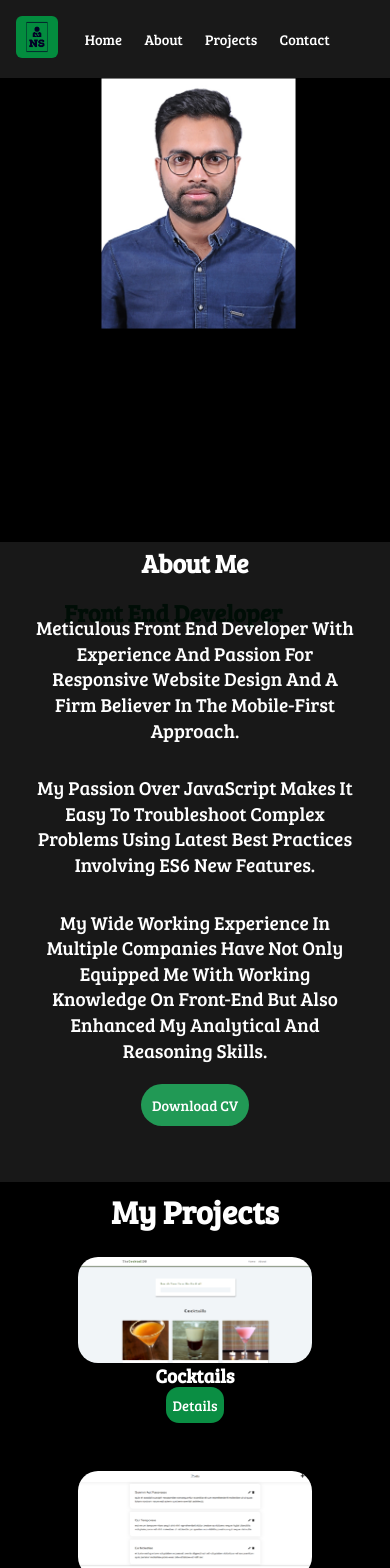
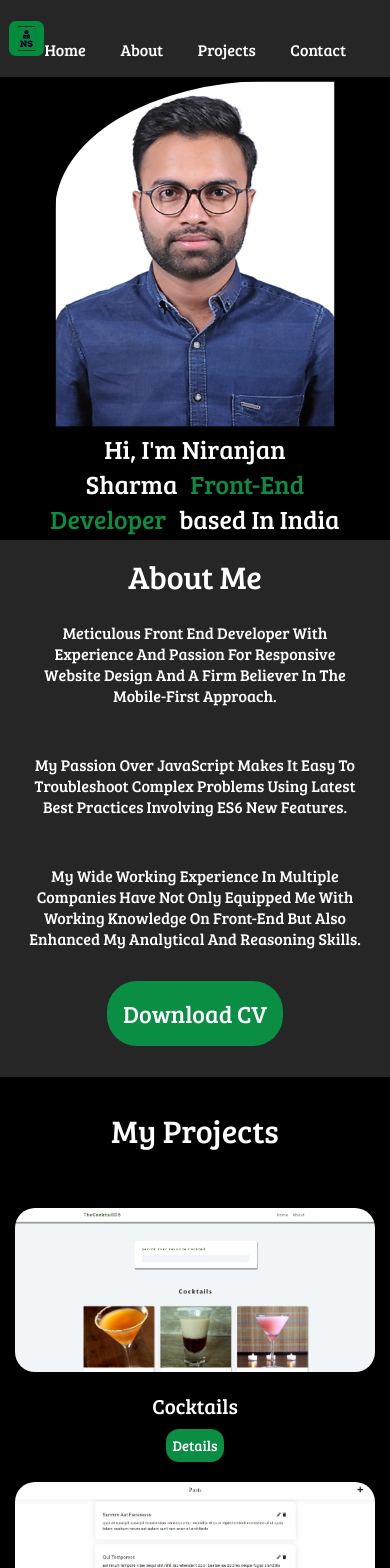
Before and after one commit to rockieroshan/portfolio, a React (Create React App) app: page / in a window 390 px wide. Shown: the top 1568 px of the page. Built offline with nearby package versions, Linux system fonts and the light colour scheme.

Commit message:
chore: code refactor

```diff
--- a/src/App.css
+++ b/src/App.css
@@ -1,97 +1,18 @@
-/* /* *{
+*{
   padding: 0;
   margin: 0;
   box-sizing: border-box;
-  outline: none;
-}
-body{
-  width: 100%;
-  height: 100%;
-  background-color: #000;
-  font-family: sans-serif;
-}
-a{
-  text-decoration: none;
-  color: #fff;
+  font-family: "Bree Serif", serif;
+  color: white;
 }
 
-h1,h2,h3,h4,h5,h6,span{
-  font-size: 18px;
-  color: #fff;
-  font-family: Poppins,sans-serif;
+html,
+body {
+  max-width: 100%;
+  overflow-x: hidden;
+  scroll-behavior: smooth;
 }
-li{
-  overflow: hidden;
+
+#root {
+  background-color: black;
 }
-span{
-  display: block;
-}
-p{
-  font-size: 16px;
-  font-family: Poppins,sans-serif;
-}
-input{
-  color: rgba(198,201,216,.75);
-}
-button.btn {
-  font-size: 18px;
-  font-weight: 500;
-  border-radius: 5px;
-  border: 2px solid #f9004d;
-  background-color: #f9004d;
-  color: #fff!important;
-  text-transform: uppercase;
-  letter-spacing: 2px;
-  transition: .4s all ease;
-  height: 50px;
-  width: 180px;
-  margin: 0px 10px;
-}
-.p__color {
-  color: rgba(198,201,216,.75);
-  font-size: 18px;
-  line-height: 30px;
-  font-family: Poppins,sans-serif;
-  margin-bottom: 15px;
-}
-button.about.btn.pointer:hover {
-  background: #fff;
-  color: #000!important;
-}
-/* RESPONSIVE */
-/* @media only screen and (max-width: 768px){
-.col__2 {
-    max-width: 100%;
-}
-}
-@media only screen and (max-width: 768px){
-.col__3 {
-    max-width: 50%;
-}
-}
-@media only screen and (max-width: 425px){
-.col__3 {
-    max-width: 100%;
-}
-}
-@media only screen and (max-width: 425px){
-span.copyright {
-    font-size: 13px!important;
-}
-.footer.d__flex.align__items__center.justify__content__space__between.pz-10 {
-  flex-wrap: wrap;
-}
-} */
-
-
-
-*{
-  padding: 0;
-  margin: 0;
-  overflow-x: hidden;
-
-
-}
-.x-scroll-disabled {
-	overflow-x: hidden;
-}
--- a/src/App.js
+++ b/src/App.js
@@ -1,22 +1,19 @@
-
-import './App.css';
-import Home from './components/Home';
-import Navbar from './components/Navbar';
-import About from './components/About';
-import Projects from './components/Projects';
-import Contact from './components/Contact';
+import "./App.css";
+import Home from "./components/Home";
+import Navbar from "./components/Navbar";
+import About from "./components/About";
+import Projects from "./components/Projects";
+import Contact from "./components/Contact";
 
 function App() {
   return (
-<>
-
-            <Navbar/>
-            <Home/>
-            <About/>
-            <Projects/>
-            <Contact/>
-</>
-
+    <div className="main">
+      <Navbar />
+      <Home />
+      <About />
+      <Projects />
+      <Contact />
+    </div>
   );
 }
 
--- a/src/components/About.css
+++ b/src/components/About.css
@@ -1,67 +1,51 @@
-@import url("https://fonts.googleapis.com/css2?family=Bree+Serif&display=swap");
-
 .about{
-    background: black;
-    text-align: center;
-    opacity: 0.9;
-    height: 40rem;
+    display: flex;
+    justify-content: center;
+    align-items: center;
+    background-color: #262626;
+}
+.aboutMe{
+    font-size: 3rem;
+    text-transform: capitalize;
 }
 
-.about h1{
-    color: white;
-    font-family: "Bree Serif", serif;
-    font-size: 2.8rem;
-    text-transform: capitalize;
-    line-height: 5rem;
-    padding-top: 2rem;
+.about-list {
+    list-style: none;
+    display: flex;
+    max-width: 1400px;
+    text-align: center;
+    margin: 0 auto;
+    justify-content: center;
+    align-items: center;
+    flex-direction: column;
+    font-size: 1.5rem;
 }
 
-.about p {
-    color: white;
-    font-family: "Bree Serif", serif;
-    font-size: 1.4rem;
-    text-transform: capitalize;
-    line-height: 2rem;
-    padding: 1rem;
-    margin: 2rem 5rem 2rem 5rem;
+.part1, .part2, .part3 {
+    margin: 1.5rem 0;
 }
 
-.about a {
-    text-decoration: none;
-    color: white;
+.download-wrapper {
+    margin: 1.5rem 0 2rem 0 ;
+}
+
+.download {
+    background: #0a8e43;
+    border-radius: 30px;
+    color: #fff;
     font-family: "Bree Serif", serif;
     font-size: 1.5rem;
     padding: 1rem;
-    background: rgb(10 142 67);
-    border-radius: 30px;
-    transform: fade 3s ease;
+    text-decoration: none;
 }
 
-.about a:hover{
-    opacity: 0.5;
+@media only screen and (max-width: 600px) {
+    .about-list {
+        font-size: 1rem;
+        width: 340px;
+        margin: 15px 0;
+    }
+    .aboutMe {
+        font-size: 2rem;
+    }
 }
-
-@media (max-width:450px){
-
-    .about h1{
-        font-size: 1.6rem;
-        line-height: 2.6rem;
-        padding-top: 0rem;
-    }
-
-    .about p {
-        font-size: 1.2rem;
-        line-height: 1.6rem;
-        padding: 0rem;
-        margin: 2rem;
-    }
-
-    .about a {
-         font-size: 0.9rem;
-        padding: 0.7rem;
-        background: rgb(10 142 67);
-        border-radius: 30px;
-        transform: fade 3s ease;
-    }
-
-}
--- a/src/components/About.js
+++ b/src/components/About.js
@@ -1,27 +1,42 @@
-import React from 'react'
-import "./About.css"
-import resume from '../documents/Niranjan-Resume.pdf'
+import React from "react";
+import "./About.css";
+import resume from "../documents/Niranjan-Resume.pdf";
 
 const About = () => {
+  return (
+    <section className="about">
+      <ul className="about-list">
+        <li>
+          <div className="aboutMe">About me</div>
+        </li>
+        <li>
+          <div className="part1">
+            Meticulous Front End Developer With Experience And Passion For
+            Responsive Website Design And A Firm Believer In The Mobile-First
+            Approach.
+          </div>
+        </li>
+        <li>
+          <div className="part2">
+            My Passion Over JavaScript Makes It Easy To Troubleshoot Complex
+            Problems Using Latest Best Practices Involving ES6 New Features.
+          </div>
+        </li>
+        <li>
+          <div className="part3">
+            My Wide Working Experience In Multiple Companies Have Not Only
+            Equipped Me With Working Knowledge On Front-End But Also Enhanced My
+            Analytical And Reasoning Skills.
+          </div>
+        </li>
+        <li className="download-wrapper">
+          <a href={resume} className="download" download="Niranjan-Resume.pdf">
+            Download CV
+          </a>
+        </li>
+      </ul>
+    </section>
+  );
+};
 
-
-  return (
-    <section className='about'>
-      <h1>about me</h1>
-      <p>Meticulous Front end developer with experience and passion for responsive website design and a firm believer in the mobile-first approach.</p>
-<p>
-My passion over JavaScript makes it easy to troubleshoot complex problems using latest best practices involving ES6 new features.
-</p>
-<p>
-My wide working experience in multiple companies have not only equipped me with working knowledge on Front-end but also enhanced my analytical and reasoning skills.
-</p>
-
-
-<a href={resume} download="Niranjan-Resume.pdf">Download CV</a>
-
-    </section>
-
-  )
-}
-
-export default About
+export default About;
--- a/src/components/Contact.css
+++ b/src/components/Contact.css
@@ -1,14 +1,9 @@
-@import url("https://fonts.googleapis.com/css2?family=Bree+Serif&display=swap");
-
 .contact {
-    position: relative;
-    background:black;
-    opacity: 0.9;
-    height: 10rem;
+    background-color: #262626;
+    padding: 2rem 0;
 }
-.contact h1 {
+.contactMe {
     color: white;
-    font-family: "Bree Serif", serif;
     font-size: 1.7rem;
     text-transform: capitalize;
     text-align: center;
@@ -18,25 +13,32 @@
 
 .contact .links{
     display: flex;
-    justify-content: space-evenly;
+    justify-content: space-around;
     align-items: center;
+    max-width: 1400px;
+    margin: 0 auto;
+    width: 100%;
 }
 
 .contact img{
     padding: 0.5rem;
-    height: 3rem;
-    width: 3rem;
+    height: 4rem;
+    width: 4rem;
     border-radius: 18px
 }
 
-@media (max-width : 450px) {
-    .contact h1 {
+@media only screen and (max-width: 600px) {
+    .contact {
+        padding: 1rem 0;
+    }
+
+    .contactMe {
         font-size: 1.3rem;
+        margin-bottom: 10px
     }
+
     .contact img{
-
-        height: 2rem;
-        width: 2rem;
-
+        height: 4rem;
+        width: 4rem;
+    }
 }
-}
--- a/src/components/Home.css
+++ b/src/components/Home.css
@@ -1,73 +1,66 @@
-@import url("https://fonts.googleapis.com/css2?family=Bree+Serif&display=swap");
+
 
 .home {
-    background: black;
+    display: flex;
+    justify-content: space-between;
+    align-items: center;
     width: 100%;
-    height: 33rem;
-
+    max-width: 1400px;
+    margin: 1% auto;
 }
 
-.home::before{
-    content: "";
-    position: absolute;
-    background: url('../images/home-bg.JPG') no-repeat;
-    background-size: auto;
-    height: 100%;
-    width: 100%;
-    border-radius: 22%;
-    left: 61%;
+.home-info {
+    font-size: 2.8rem;
+    text-transform: capitalize;
+    max-width: 800px;
 }
 
-.home-info{
-    position: absolute;
-    top: 33%;
-    left: 4rem;
-}
-.home h1,.home h2, .home h3{
-    color: white;
-    font-family: "Bree Serif", serif;
-    font-size: 2.8rem;
-    text-transform: capitalize;
-    line-height: 5rem;
-
+.innerText {
+    color: rgb(10 142 67);
+    padding: 0.8rem;
 }
 
-.home h2{
-
-    font-size: 2.7rem;
-color:rgb(10 142 67);
-
+.displayPicture img{
+    width: 413px;
+    height: 531px;
+    border-top-left-radius: 275px 162px;
 }
 
-.home h3{
-    font-size: 2.4rem;
-}
 
-@media (max-width :430px){
+@media only screen and (max-width: 600px) {
 
     .home{
-        height: 29rem;
+        flex-direction: column;
     }
 
+    .home-info {
+        order: 1;
+        font-size: 1.6rem;
+        width: 355px;
+        text-align: center;
+    }
+
+    .displayPicture img {
+        width: 280px;
+        height: 346px;
+        border-top-left-radius: 214px 130px;
+    }
+/*
     .home h1,.home h2, .home h3{
 
         font-size: 1.5rem;
 
         line-height: 2rem;
-    }
+    } */
 
-    .home-info{
-        position: absolute;
-    top: 67%;
-    left: 4rem;
-    }
 
-    .home::before{
+
+    /* .home::before{
 
         width: 50%;
         height:50%;
         border-radius:0;
         left: 26%;
         background-size: contain;
-    }
+    } */
 }
--- a/src/components/Home.js
+++ b/src/components/Home.js
@@ -1,18 +1,20 @@
-import React from 'react'
-import './Home.css'
+import React from "react";
+import "./Home.css";
+import displayPicture from "../images/displayPicture.JPG";
+
 const Home = () => {
   return (
-
-    <section className='home'>
+    <section className="home">
       <div className="home-info">
-
-      <h1>hi, i'm niranjan sharma</h1>
-      <h2>front end developer</h2>
-      <h3>based in india</h3>
+        Hi, I'm Niranjan Sharma
+        <span className="innerText">Front-End Developer</span>
+        based in india
+      </div>
+      <div className="displayPicture">
+        <img src={displayPicture} alt="DisplayPicture" />
       </div>
     </section>
+  );
+};
 
-  )
-}
-
-export default Home
+export default Home;
--- a/src/components/Navbar.css
+++ b/src/components/Navbar.css
@@ -1,70 +1,89 @@
-@import url("https://fonts.googleapis.com/css2?family=Bree+Serif&display=swap");
+.header {
+  background-color:#262626;
+  display: flex;
+}
 
-.navbar {
+.navbar_wrapper {
+  max-width: 1400px;
+  padding: 0.6rem 1rem 0.6rem 0;
+  width: 100%;
+  margin: 0 auto;
   display: flex;
   align-items: center;
-  width: 100%;
-  overflow: hidden;
+  justify-content: flex-start;
 }
 
-.navbar::before {
-  content: "";
-  background: black;
-  position: absolute;
-  z-index: -1;
-  opacity: 0.9;
-  width: 100%;
-  height: 25%;
+.logo {
+  display: flex;
+  padding-right: 1rem;
 }
-.navbar img {
-  width: 5rem;
-  height: 5rem;
-  border-radius: 30%;
-  padding: 1rem;
+
+.header img {
+  width: 80px;
+  height: 80px;
+  border-radius: 20%;
 }
 
 .navbar-list {
   display: flex;
-  overflow: hidden;
-  color: white;
-  font-family: "Bree Serif", serif;
+  align-items: center;
+  justify-content: center;
   font-size: 1.5rem;
   list-style: none;
 }
 
-.navbar li{
-  margin:0.8rem;
-  padding: 0.4rem;
+.header a {
+  position: relative;
+  margin: 1rem;
+  padding: 0.7rem;
+  border-radius: 30%;
+  text-transform: capitalize;
+  cursor: pointer;
 }
 
-.navbar a {
-  padding: 0.2rem;
-   margin: 0.3rem;
-  border-radius: 11px;
-  text-transform: capitalize;
-  transition: 0.3s;
-
-}
-.navbar a:hover,
-.navbar a:focus {
-  background: rgb(10 142 67);
-  color: black;
-  cursor: pointer;
-
+.header a:before {
+  content: "";
+  position: absolute;
+  width: 100%;
+  height: 2px;
+  bottom: 0;
+  left: 0;
+  background-color: rgb(10 142 67);
+  visibility: hidden;
+  transform: scaleX(0);
+  transition: all 0.3s ease-in-out;
 }
 
-@media (max-width: 430px){
-  .navbar img {
-    width: 2.6rem;
-    height: 2.6rem;
+.header a:hover:before {
+  visibility: visible;
+  transform: scaleX(1);
+}
+
+@media only screen and (max-width: 600px){
+  .header {
+    padding: 2%;
+    justify-content: center;
   }
 
-  .navbar-list {
-font-size: 0.9rem;
+  .navbar_wrapper {
+    padding: 0.6rem 0.1rem;
   }
 
-  .navbar li{
-    padding: 0.2rem;
-    margin:0rem
+  .header img {
+    width: 35px;
+    height: 35px;
+    padding: 0;
+  }
+
+  .logo {
+    padding-right: 0;
+  }
+  .navbar-list {
+    font-size: 1rem;
+  }
+
+  .header a{
+    margin: 0 0.8rem;
+    padding: 0.3rem;
   }
 }
--- a/src/components/Navbar.js
+++ b/src/components/Navbar.js
@@ -1,35 +1,38 @@
 import React from "react";
 import logo from "../images/logo.png";
-import "./Navbar.css"
+import "./Navbar.css";
 
 const Navbar = () => {
-
-
-
   return (
-    <navbar className="navbar" >
-        <div className="logo" >
+    <header className="header">
+      <navbar className="navbar_wrapper">
+        <div className="logo">
           <img src={logo} alt="MyLogo" />
         </div>
         <ul className="navbar-list">
           <li>
-
-
-          <a href onClick={() => window.scrollTo(0, 0,'smooth')}>home</a>
-
+            <a href onClick={() => window.scrollTo(0, 0, "smooth")}>
+              home
+            </a>
           </li>
           <li>
-          <a href onClick={() => window.scrollTo(0, 660,'smooth')}>about</a>
+            <a href onClick={() => window.scrollTo(0, 660, "smooth")}>
+              about
+            </a>
           </li>
           <li>
-          <a href onClick={() => window.scrollTo(0, 1270,'smooth')}>projects</a>
+            <a href onClick={() => window.scrollTo(0, 1270, "smooth")}>
+              projects
+            </a>
           </li>
           <li>
-          <a href onClick={() => window.scrollTo(0, 1500,'smooth')} >contact</a>
+            <a href onClick={() => window.scrollTo(0, 1500, "smooth")}>
+              contact
+            </a>
           </li>
         </ul>
-
       </navbar>
+    </header>
   );
 };
 
--- a/src/components/Project.css
+++ b/src/components/Project.css
@@ -2,14 +2,13 @@
 
 
 .projects {
-    position: relative;
-    background: black;
-    height: 34rem;
+    max-width: 1400px;
+    width: 100%;
+    margin: 0 auto;
 }
 
-.projects h1{
+.myProject{
     color: white;
-    font-family: "Bree Serif", serif;
     font-size: 2.5rem;
     text-transform: capitalize;
     padding-top: 2rem;
@@ -17,24 +16,19 @@
     margin-bottom: 3.5rem;
 }
 
-.projects h3{
+.title{
     color:white;
-    font-family: "Bree Serif", serif;
     font-size: 1.3rem;
     text-transform: capitalize;
 }
 
 .project-list{
     display: flex;
-    /* width: 100vw; */
-    /* margin:1rem; */
     line-height: 2.5rem;
     text-align: center;
-
 }
 .projects img {
     width: 95%;
-    /* height: 70%; */
     border-radius: 20px
 }
 
@@ -46,7 +40,6 @@
 .projects a {
     text-decoration: none;
     color: white;
-    font-family: "Bree Serif", serif;
     font-size: 0.9rem;
     padding: 0.4rem;
     background: rgb(10 142 67);
@@ -59,41 +52,26 @@
     opacity: 0.5;
 }
 
-@media (max-width: 430px){
-    .projects {
-        position: relative;
-        height: 45rem;
-    }
-    .projects h1{
+@media only screen and (max-width: 600px) {
+    .myProject {
         font-size: 2rem;
-        padding-top: 0.5rem;
-        margin-bottom: 1.5rem;
-    }
-
-    .projects h3{
-        font-size: 1.2rem;
-    }
-
-    .projects a {
-
-        padding: 6px;
     }
     .project-list{
         display: flex;
         flex-direction: column;
         align-items: center;
-        line-height: 1.5rem;
+        max-width: 360px;
+        margin: 0 auto;
+        width: 100%;
     }
     .projects img {
-        width: 60%;
+        width: 100%;
         margin-top: 0rem;
-        /* height: 70%; */
     }
+
+        .project-one,
+        .project-two,
+        .project-three {
+            margin-bottom: 1rem;
+        }
 }
-.project-one , .project-two , .project-three{
- margin-bottom: 3rem;
-    display: flex;
-    align-items: center;
-    justify-content: center;
-    flex-direction: column;
-  }
--- a/src/components/Projects.js
+++ b/src/components/Projects.js
@@ -1,44 +1,41 @@
-import React from 'react'
-import './Project.css'
-import cocktail from '../images/cocktails.png'
-import crud from '../images/CRUD.png'
-import todo from '../images/todo.png'
+import React from "react";
+import "./Project.css";
+import cocktail from "../images/cocktails.png";
+import crud from "../images/CRUD.png";
+import todo from "../images/todo.png";
 
 const Projects = () => {
   return (
-    <section className='projects'>
-      <h1>My Projects
-        </h1>
+    <section className="projects">
+      <div className="myProject">My Projects</div>
       <div className="project-list">
-          <div className='project-one'>
-          <img src={cocktail}alt="cocktails" />
-          <h3>Cocktails</h3>
-
-
-          <a href="https://cocktails-final.netlify.app/" target="blank">Details</a>
-
+        <div className="project-one">
+          <img src={cocktail} alt="cocktails" />
+          <div className="title">Cocktails</div>
+          <a href="https://cocktails-final.netlify.app/" target="blank">
+            Details
+          </a>
         </div>
-
-          <div className='project-two'>
+        <div className="project-two">
           <img src={crud} alt="crud" />
-          <h3>CRUD Operations</h3>
-
-
-          <a href="https://react-posts-crud-operation.netlify.app/" target="blank">Details</a>
-
+          <div className="title">CRUD Operations</div>
+          <a
+            href="https://react-posts-crud-operation.netlify.app/"
+            target="blank"
+          >
+            Details
+          </a>
         </div>
-
-          <div className='project-three'>
+        <div className="project-three">
           <img src={todo} alt="todo" />
-          <h3>TODO list</h3>
-
-
-          <a href="https://todo-gorcery-list.netlify.app/" target="blank">Details</a>
-
+          <div className="title">TODO list</div>
+          <a href="https://todo-gorcery-list.netlify.app/" target="blank">
+            Details
+          </a>
         </div>
       </div>
     </section>
-  )
-}
+  );
+};
 
-export default Projects
+export default Projects;
```
Also changed, not shown: src/components/Contact.js (+4 -4 lines), src/images/displayPicture.JPG (renamed from src/images/home-bg.JPG). Lines whose indentation alone changed are shown as unchanged.
